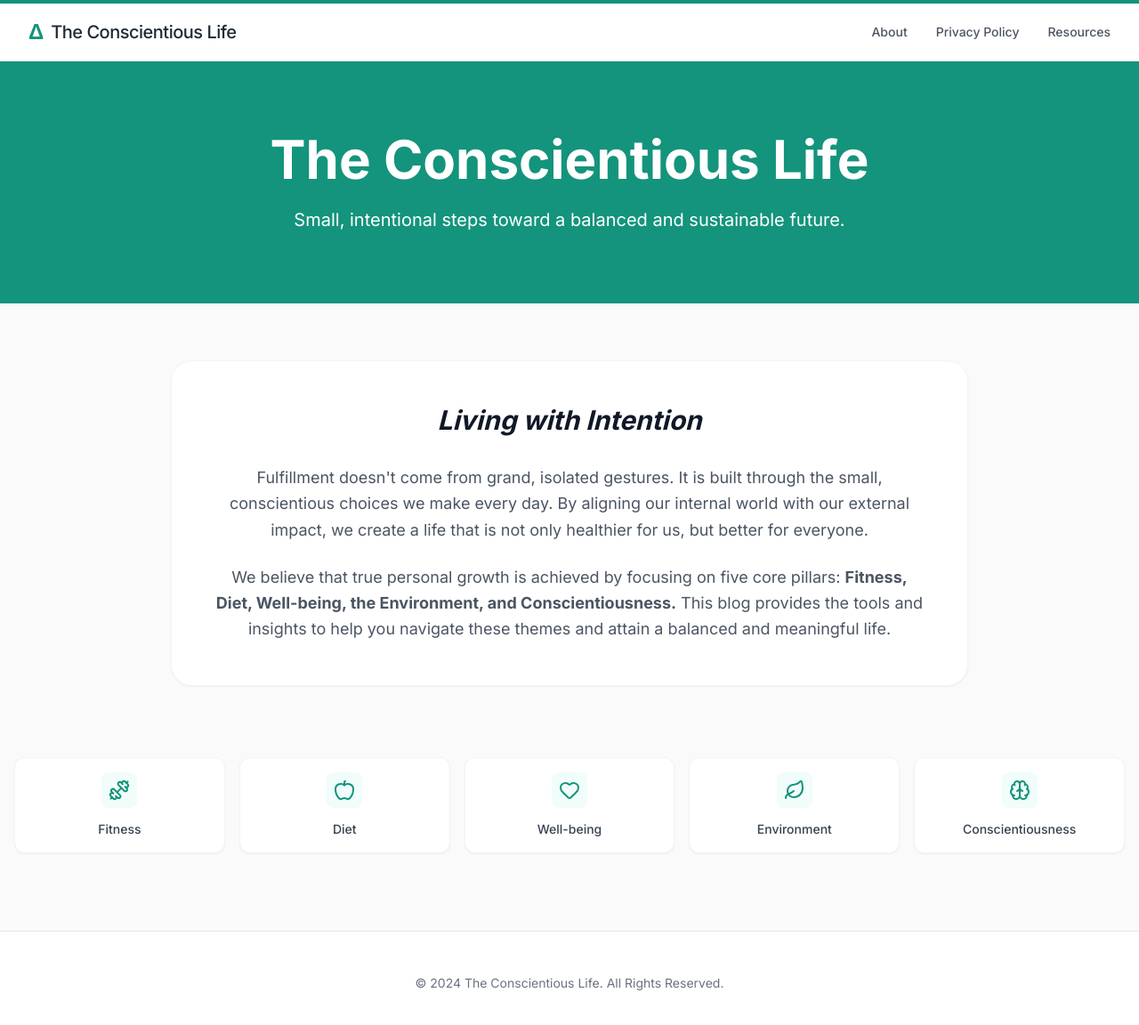
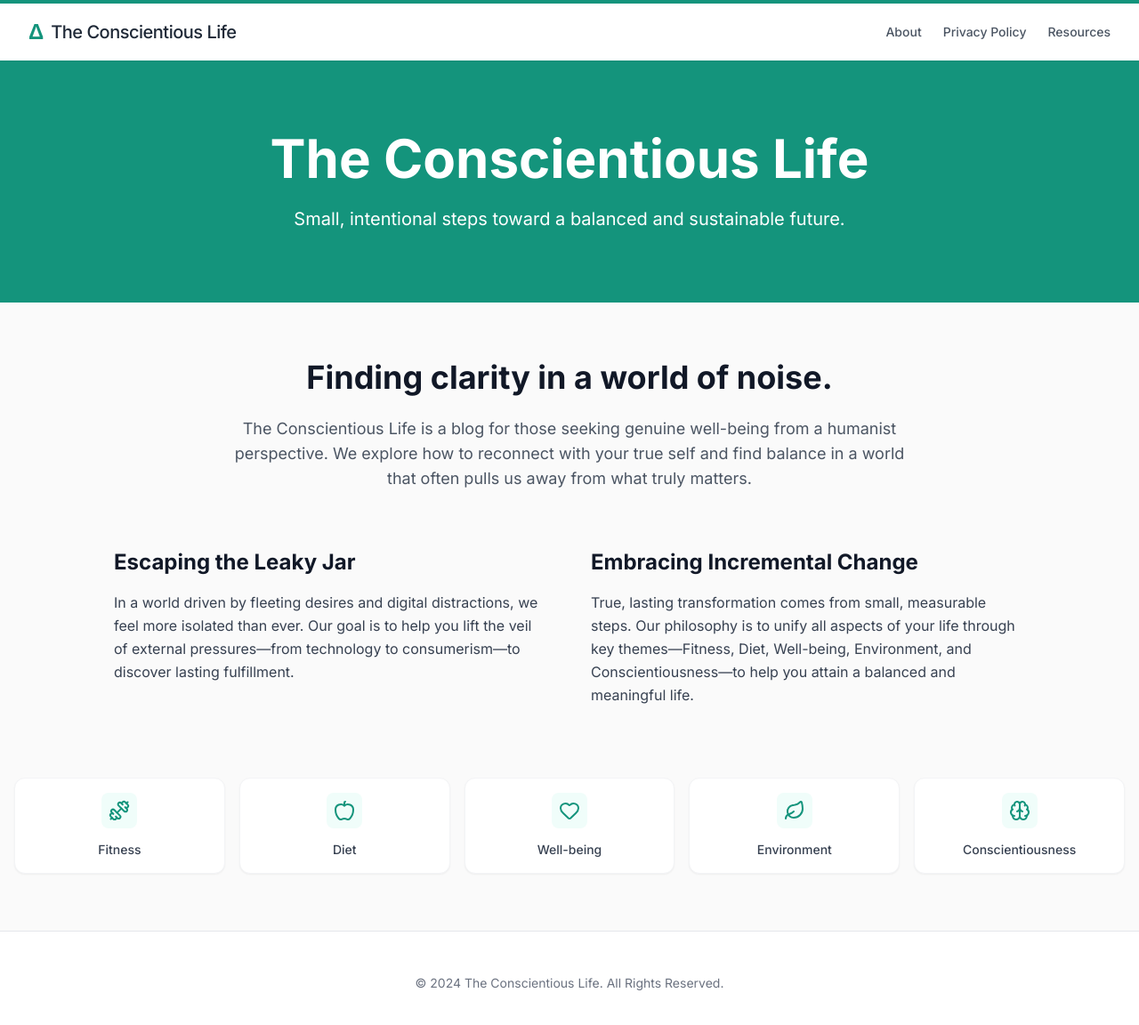
Before and after one commit to theconscientiouslife1-coder/TheCL, a Jekyll site: the page index.html, which Jekyll copies as it is, in a window 1280 px wide and 1163 px high. Shown: the top 1152 px of the window at 89% size. Built offline with Jekyll 4.4.1, drawn with Linux system fonts in a browser that asks for light colours; nearby versions of some CDN libraries.

Commit message:
Fix: Restored Home page structure and wording from screenshare

```diff
--- a/index.html
+++ b/index.html
@@ -4,6 +4,8 @@
     <meta charset="UTF-8">
     <meta name="viewport" content="width=device-width, initial-scale=1.0">
     <title>Conscientious Life: Holistic Well-being, Environment, & Personal Growth Blog</title>
+    <meta name="description" content="Discover lasting fulfillment through small, measurable steps. Unify Fitness, Diet, Well-being, and Environment to connect with your true, conscientious self.">
+
     <script src="https://cdn.tailwindcss.com"></script>
     <script src="https://unpkg.com/lucide@latest"></script>
     <link rel="preconnect" href="https://fonts.googleapis.com">
@@ -24,19 +26,22 @@
 </head>
 <body class="bg-neutral-50 text-gray-800">
     <div class="top-ribbon"></div>
-    <header class="bg-white shadow-sm border-b border-gray-100 sticky top-0 z-50">
+
+    <header id="main-header" class="bg-white shadow-sm sticky top-0 z-50">
         <div class="container mx-auto px-4 sm:px-6 lg:px-8">
             <div class="flex justify-between items-center py-4">
                 <a href="index.html" class="flex items-center space-x-2 text-gray-800">
                     <span class="text-xl md:text-2xl font-bold text-[#14947c]">Δ</span>
                     <span class="text-lg md:text-xl font-medium tracking-tight">The Conscientious Life</span>
                 </a>
-                <nav class="hidden md:flex items-center space-x-8 text-sm font-medium text-gray-600">
+                <nav class="hidden md:flex items-center space-x-6 text-sm font-medium text-gray-600">
                     <a href="About.html" class="hover:text-[#14947c] transition-colors">About</a>
                     <a href="#" class="hover:text-[#14947c] transition-colors">Privacy Policy</a>
                     <a href="#" class="hover:text-[#14947c] transition-colors">Resources</a>
                 </nav>
-                <button id="mobile-menu-button" class="md:hidden p-2 text-gray-600"><i data-lucide="menu"></i></button>
+                <div class="md:hidden">
+                    <button id="mobile-menu-button" class="text-gray-600"><i data-lucide="menu"></i></button>
+                </div>
             </div>
         </div>
     </header>
@@ -49,12 +54,27 @@
     </section>
 
     <main class="flex-grow container mx-auto px-4 py-16">
-        <section class="max-w-4xl mx-auto mb-20 animate-on-scroll opacity-0">
-            <div class="bg-white p-8 md:p-12 rounded-3xl shadow-sm border border-gray-100 text-center">
-                <h2 class="text-3xl font-bold text-gray-900 mb-8 italic">Living with Intention</h2>
-                <div class="space-y-6 text-gray-600 text-lg leading-relaxed">
-                    <p>Fulfillment doesn't come from grand, isolated gestures. It is built through the small, conscientious choices we make every day. By aligning our internal world with our external impact, we create a life that is not only healthier for us, but better for everyone.</p>
-                    <p>We believe that true personal growth is achieved by focusing on five core pillars: <strong>Fitness, Diet, Well-being, the Environment, and Conscientiousness.</strong> This blog provides the tools and insights to help you navigate these themes and attain a balanced and meaningful life.</p>
+
+        <section class="max-w-5xl mx-auto mb-20 animate-on-scroll opacity-0">
+            <div class="text-center mb-16">
+                <h2 class="text-4xl font-bold text-gray-900 mb-6">Finding clarity in a world of noise.</h2>
+                <p class="text-lg text-gray-600 max-w-3xl mx-auto">
+                    The Conscientious Life is a blog for those seeking genuine well-being from a humanist perspective. We explore how to reconnect with your true self and find balance in a world that often pulls us away from what truly matters.
+                </p>
+            </div>
+
+            <div class="grid md:grid-cols-2 gap-12">
+                <div>
+                    <h3 class="text-2xl font-bold text-gray-900 mb-4">Escaping the Leaky Jar</h3>
+                    <p class="text-gray-700 leading-relaxed">
+                        In a world driven by fleeting desires and digital distractions, we feel more isolated than ever. Our goal is to help you lift the veil of external pressures—from technology to consumerism—to discover lasting fulfillment.
+                    </p>
+                </div>
+                <div>
+                    <h3 class="text-2xl font-bold text-gray-900 mb-4">Embracing Incremental Change</h3>
+                    <p class="text-gray-700 leading-relaxed">
+                        True, lasting transformation comes from small, measurable steps. Our philosophy is to unify all aspects of your life through key themes—Fitness, Diet, Well-being, Environment, and Conscientiousness—to help you attain a balanced and meaningful life.
+                    </p>
                 </div>
             </div>
         </section>
@@ -92,9 +112,11 @@
             </a>
         </div>
     </main>
+
     <footer class="bg-white border-t py-12 text-center text-gray-500 text-sm">
         <p>&copy; 2024 The Conscientious Life. All Rights Reserved.</p>
     </footer>
+
     <script>
         lucide.createIcons();
         const observer = new IntersectionObserver((entries) => {
```
